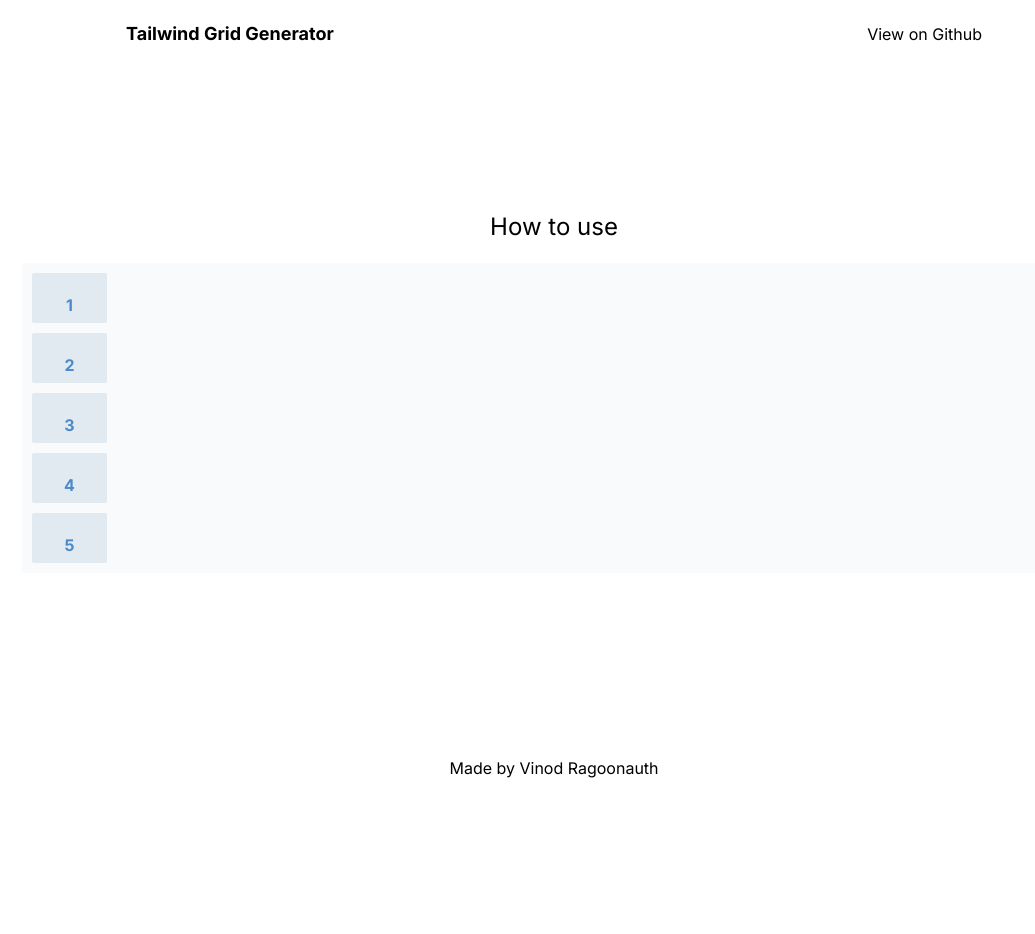
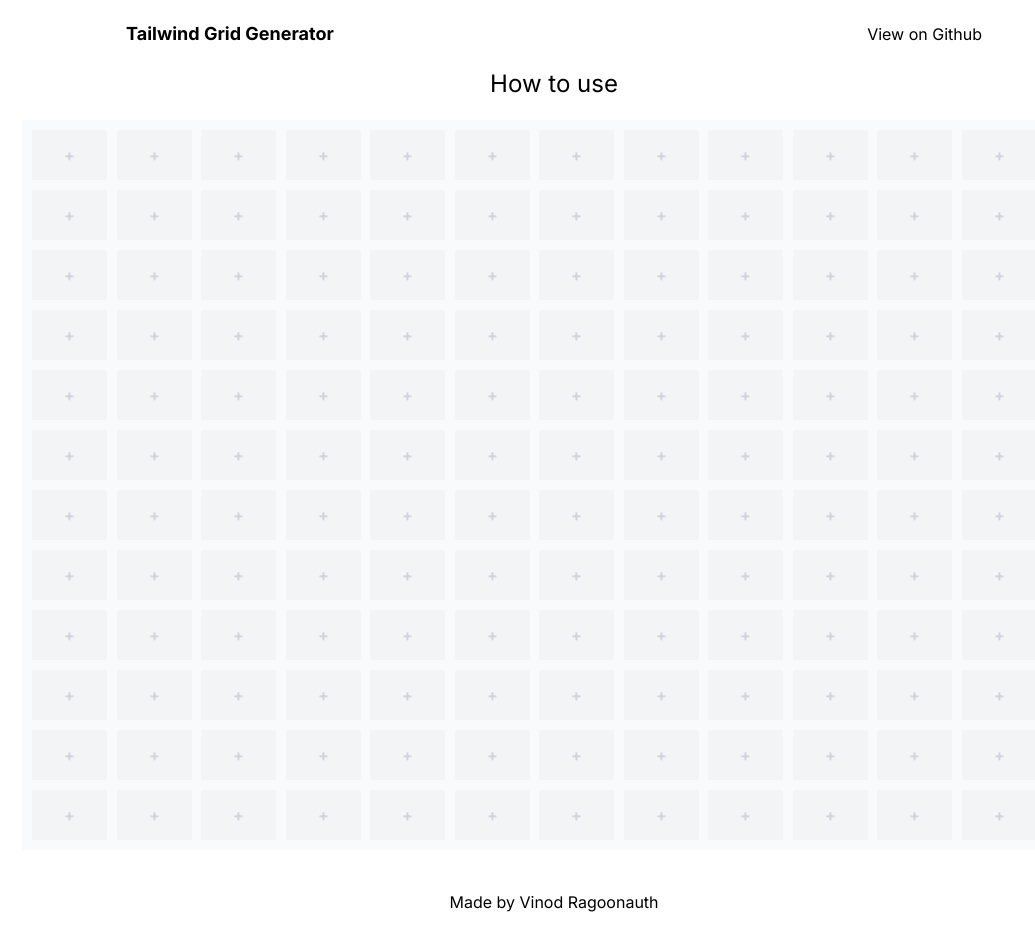
Before and after one commit to VinodRagoonauth/tailwind-grid-generator, a React (Vite) app: page / in a window 1280 px wide. Shown: the whole page, without its empty margins (86-1121 px from the left). Before the commit the page ends 800 px from the top, so only its background shows below. Built offline with nearby package versions, Linux system fonts and the light colour scheme.

Commit message:
Generated layout of grid based on cols and rows

```diff
--- a/src/App.tsx
+++ b/src/App.tsx
@@ -1,12 +1,13 @@
 import Navbar from "./components/Navbar";
 import Footer from "./components/Footer";
+import BaseGrid from "./components/BaseGrid";
 import Grid from "./components/Grid";
 import Codebox from "./components/Codebox";
 import { useState } from "react";
 
 export default function App() {
-  const [gridCols, setGridCols] = useState<number>(5);
-  const [gridRows, setGridRows] = useState<number>(5);
+  const [gridCols, setGridCols] = useState<number>(12);
+  const [gridRows, setGridRows] = useState<number>(12);
   const [gridGap, setgridGap] = useState<number>(5);
 
   const [generatedCodeProps, setGeneratedCodeProps] = useState<string>(
@@ -24,7 +25,8 @@ export default function App() {
           <h1 className="text-2xl">How to use</h1>
         </header>
         <div className="flex-center w-full lg:flex-row sm:flex-col md:flex-col">
-          <Grid gridCols={gridCols} gridRows={gridRows} />
+          {/* <Grid gridCols={gridCols} gridRows={gridRows} /> */}
+          <BaseGrid gridCols={gridCols} gridRows={gridRows} />
           <Codebox generatedCode={generatedCode} />
         </div>
       </main>
--- /dev/null
+++ b/src/components/BaseGrid.tsx
@@ -0,0 +1,32 @@
+import RGL, { WidthProvider } from "react-grid-layout";
+const ResponsiveGridLayout = WidthProvider(RGL);
+
+export default function BaseGrid({ gridCols, gridRows }: { gridCols: number; gridRows: number }) {
+  const generateGrid = () => {
+    const domElements = [];
+
+    for (let i = 0; i < gridCols; i++) {
+      for (let j = 0; j < gridRows; j++) {
+        domElements.push(
+          <div
+            key={`item-${i}-${j}`}
+            data-grid={{ x: i, y: j, w: 1, h: 1, static: true }}
+            className="bg-gray-100 rounded-sm flex-center h-full"
+          >
+            <span className="p-8 text-gray-300 font-bold">{"+"}</span>
+          </div>
+        );
+      }
+    }
+
+    return domElements;
+  };
+
+  return (
+    <div className="flex flex-col m-5 w-full max-w-[1024px] relative bg-gray-50">
+      <ResponsiveGridLayout cols={gridCols} rowHeight={50} preventCollision={true}>
+        {generateGrid()}
+      </ResponsiveGridLayout>
+    </div>
+  );
+}
--- a/src/components/Grid.tsx
+++ b/src/components/Grid.tsx
@@ -7,8 +7,8 @@ export default function Grid({ gridCols }: { gridCols: number; gridRows: number
 
     for (let i = 1; i <= gridCols; i++) {
       domElements.push(
-        <div key={i} className="bg-[#e1e9f1] rounded-sm">
-          <span className="p-8 text-[#4c8bc9] flex-center font-bold h-full">{i}</span>
+        <div key={i} className="bg-[#e1e9f1] rounded-sm flex-center h-full">
+          <span className="p-8 text-[#4c8bc9] font-bold">{i}</span>
         </div>
       );
     }
```
